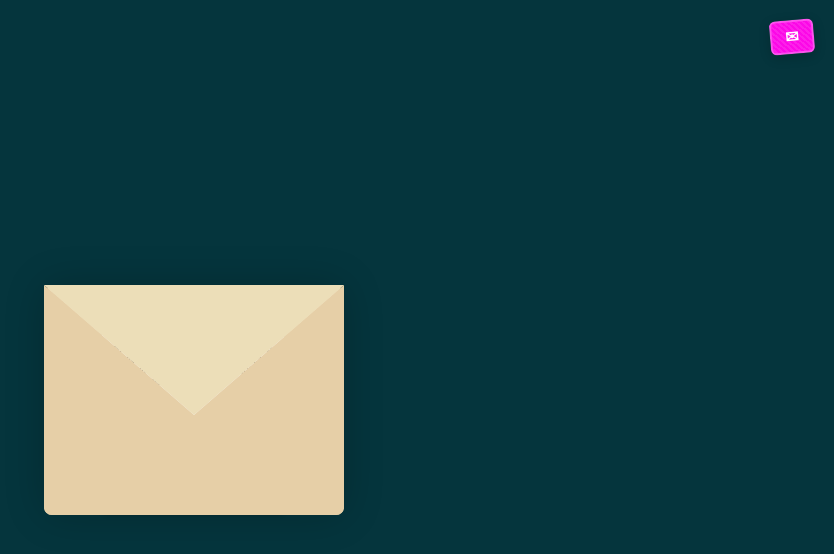
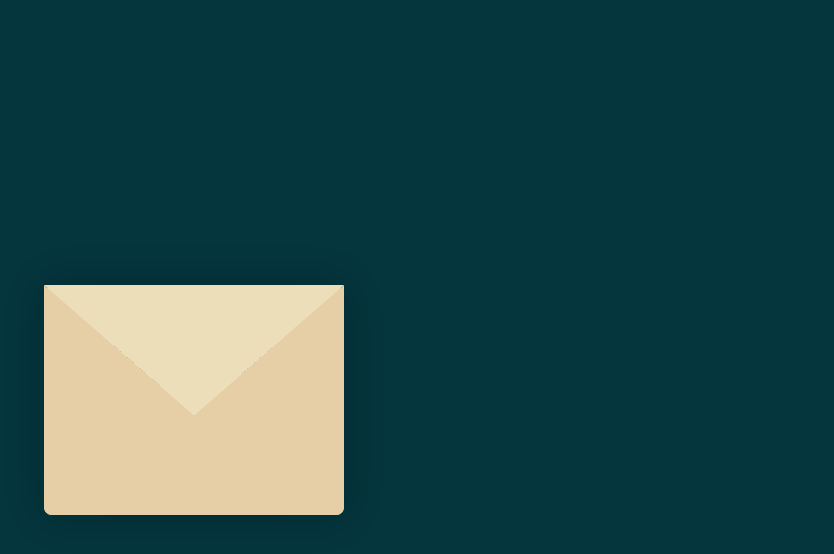
Before and after one commit to EmirMarles/letter, a plain HTML site: page index.html in a window 1280 px wide. Shown: the whole page, without its empty margins (446-1280 px from the left). Drawn offline with Linux system fonts and the light colour scheme.

Commit message:
Remove stamp completely and make entire envelope clickable

```diff
--- a/index.html
+++ b/index.html
@@ -17,7 +17,6 @@
                     </div>
                 </div>
             </div>
-            <div class="stamp"></div>
         </div>
     </div>
 
--- a/script.js
+++ b/script.js
@@ -1,6 +1,5 @@
 const envelope = document.querySelector(".envelope-wrapper");
-const stamp = document.querySelector(".stamp");
 
-stamp.addEventListener("click", ()=>{
+envelope.addEventListener("click", ()=>{
     envelope.classList.toggle("flap")
 })
--- a/style.css
+++ b/style.css
@@ -35,6 +35,7 @@
     position: relative;
     width: 300px;
     height: 230px;
+    cursor: pointer;
 }
 
 .envelope-wrapper > .envelope::before{
@@ -83,50 +84,6 @@
     font-size: 10px;
 }
 
-.stamp{
-    position: absolute;
-    top: 20px;
-    right: 20px;
-    width: 40px;
-    height: 30px;
-    background: var(--heart-color);
-    z-index: 4;
-    transform: rotate(-5deg);
-    transition: all 0.5s ease-in-out 1s;
-    box-shadow: 0 3px 12px var(--shadow-color);
-    cursor: pointer;
-    border-radius: 6px;
-    border: 2px solid rgba(255, 255, 255, 0.3);
-}
-
-.stamp::before{
-    content: "✉";
-    position: absolute;
-    top: 50%;
-    left: 50%;
-    transform: translate(-50%, -50%);
-    color: white;
-    font-size: 16px;
-    font-weight: bold;
-}
-
-.stamp::after{
-    content: "";
-    position: absolute;
-    top: 0;
-    left: 0;
-    right: 0;
-    bottom: 0;
-    background: repeating-linear-gradient(
-        45deg,
-        transparent,
-        transparent 2px,
-        rgba(255, 255, 255, 0.1) 2px,
-        rgba(255, 255, 255, 0.1) 4px
-    );
-    border-radius: 4px;
-}
-
 .flap .envelope::before{
     transform: rotateX(180deg);
     z-index: 0;
@@ -137,8 +94,3 @@
     transform: scale(1.5);
     transition-delay: 1s;
 }
-
-.flap .stamp{
-    transform: rotate(5deg) scale(1.1);
-    transition-delay: 0.4s;
-}
```
